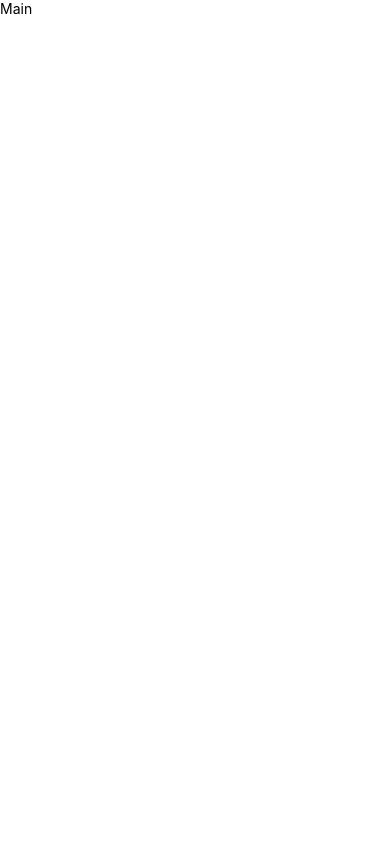
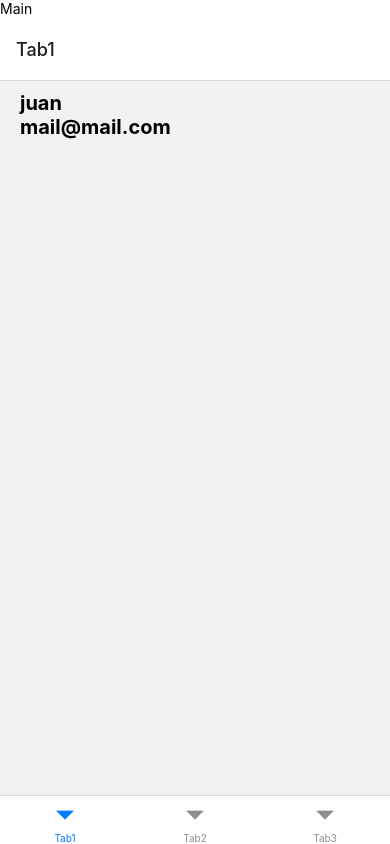
Before and after one commit to javieraizq88/react-native-android1, a React Native app: screen /Settings in a window 390 px wide. Built offline with nearby package versions, Linux system fonts and the light colour scheme.

Commit message:
install zustand y ADD bottom tab funcionando

```diff
--- a/package.json
+++ b/package.json
@@ -25,7 +25,8 @@
     "react-native-safe-area-context": "^4.10.7",
     "react-native-screens": "^3.32.0",
     "react-native-tab-view": "^3.5.2",
-    "react-native-vector-icons": "^10.1.0"
+    "react-native-vector-icons": "^10.1.0",
+    "zustand": "^4.5.4"
   },
   "devDependencies": {
     "@babel/core": "^7.20.0",
--- a/src/Main.tsx
+++ b/src/Main.tsx
@@ -1,9 +1,14 @@
 import { Text, View } from "react-native"
+import { BottomTabsNavigator } from "./zustand/presentation/navigators/BottomTabsNavigator"
+import { NavigationContainer } from "@react-navigation/native"
 
 export const Main =() => {
     return(
-        <View>
+        <NavigationContainer>
             <Text>Main</Text>
-        </View>
+
+            <BottomTabsNavigator/>
+
+        </NavigationContainer>
     )
 }
--- /dev/null
+++ b/src/zustand/config/app-theme.ts
@@ -0,0 +1,19 @@
+import { StyleSheet } from "react-native";
+
+export const styles = StyleSheet.create ({
+    container:{
+        paddingHorizontal: 20,
+        marginTop: 10,
+    },
+    title:{
+        fontSize: 20,
+        fontWeight: 'bold',
+        color: '#000'
+    },
+    primaryButton:{
+        backgroundColor: '#dadada',
+        padding: 10,
+        borderRadius: 10,
+        marginVertical: 10,
+    }
+})
--- /dev/null
+++ b/src/zustand/presentation/navigators/BottomTabsNavigator.tsx
@@ -0,0 +1,17 @@
+import { createBottomTabNavigator } from '@react-navigation/bottom-tabs';
+import { HomeScreen } from '../screens/home/HomeScreen';
+import { SettingsScreen } from '../screens/settings/SettingsScreen';
+import { ProfileScreen } from '../screens/profile/ProfileScreen';
+
+
+const Tab = createBottomTabNavigator();
+
+export const BottomTabsNavigator = () => {
+  return (
+    <Tab.Navigator>
+      <Tab.Screen name="Tab1"  component={HomeScreen} />
+      <Tab.Screen name="Tab2" component={SettingsScreen} />
+      <Tab.Screen name="Tab3" component={ProfileScreen} />
+    </Tab.Navigator>
+  );
+}
--- /dev/null
+++ b/src/zustand/presentation/screens/home/HomeScreen.tsx
@@ -0,0 +1,18 @@
+import { Text, View } from "react-native"
+import { styles } from "../../../config/app-theme"
+import { useProfileStore } from "../../store/profile-store";
+
+export const HomeScreen =() => {
+
+   //TODO se dispara cuando el nombre o el email cambian
+   const name = useProfileStore(state => state.name);
+   const email = useProfileStore(state => state.email);
+
+
+    return(
+        <View style={styles.container}>
+        <Text style={styles.title}>{name}</Text>
+        <Text style={styles.title}>{email}</Text>
+    </View>
+    )
+}
--- /dev/null
+++ b/src/zustand/presentation/screens/profile/ProfileScreen.tsx
@@ -0,0 +1,18 @@
+import { Text, View } from "react-native"
+import { styles } from "../../../config/app-theme"
+import { useProfileStore } from "../../store/profile-store"
+
+
+export const ProfileScreen = () => {
+
+    //TODO se dispara cuando el nombre o el email cambian
+    const name = useProfileStore(state => state.name);
+    const email = useProfileStore(state => state.email);
+
+    return (
+        <View style={styles.container}>
+            <Text style={styles.title}>{name}</Text>
+            <Text style={styles.title}>{email}</Text>
+        </View>
+    )
+}
--- /dev/null
+++ b/src/zustand/presentation/screens/settings/SettingsScreen.tsx
@@ -0,0 +1,10 @@
+import { Text, View } from "react-native"
+import { styles } from "../../../config/app-theme"
+
+export const SettingsScreen =() => {
+    return(
+        <View style={ styles.container}>
+            <Text>SettingsScreen</Text>
+        </View>
+    )
+}
--- /dev/null
+++ b/src/zustand/presentation/store/profile-store.ts
@@ -0,0 +1,11 @@
+import { create } from 'zustand'
+
+export interface ProfileState {
+    name: string,
+    email: string,
+}
+
+export const useProfileStore = create<ProfileState>()((set, get) => ({
+    name: 'juan',
+    email: 'mail@mail.com'
+}));
```
Also changed, not shown: 2 other files (tests, documents, lock files or other folders).
